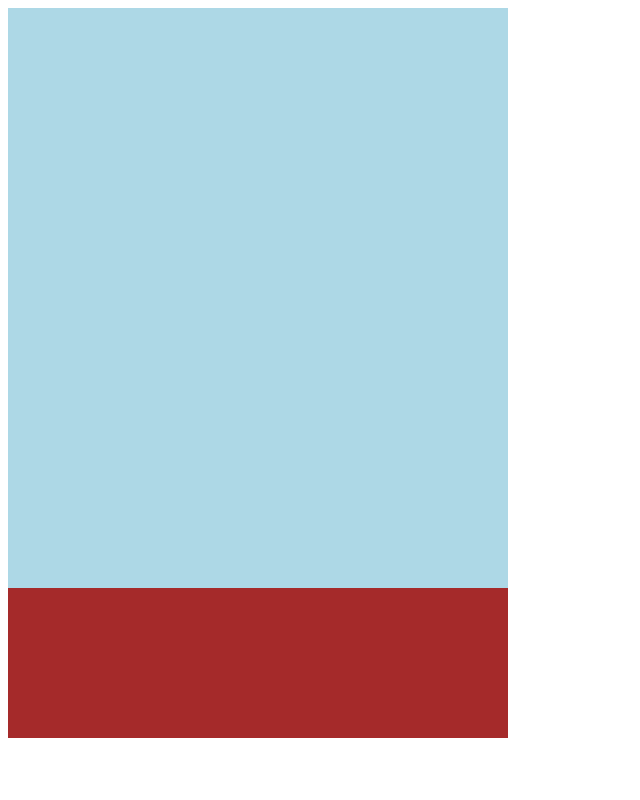
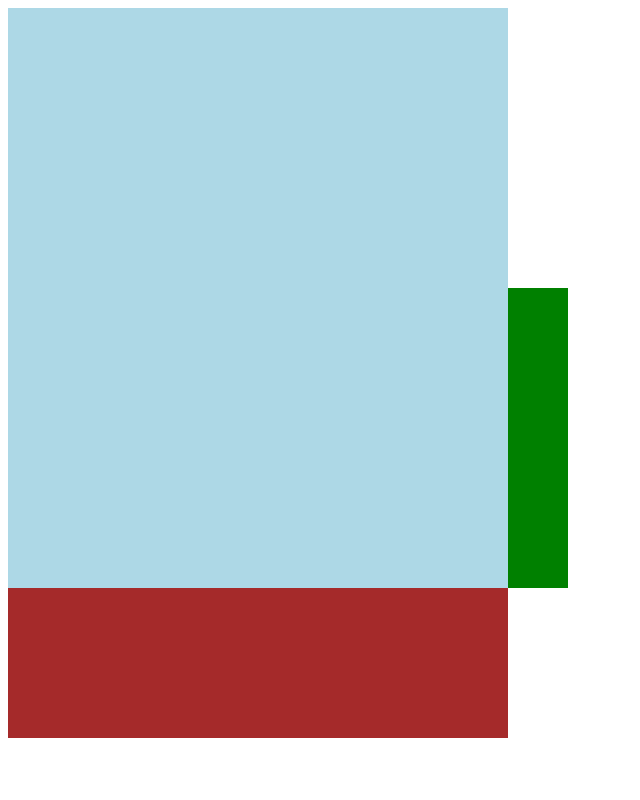
Before and after one commit to kotobuki562/fly_king, a plain HTML site: page index.html in a window 1280 px wide. Shown: the top 800 px of the page, without its empty margins (0-640 px from the left). Drawn offline with Linux system fonts and the light colour scheme.

Commit message:
障害物の作成

```diff
--- a/app.js
+++ b/app.js
@@ -14,10 +14,27 @@ document.addEventListener("DOMContentLoaded", () => {
   }
   let timerId = setInterval(startGame, 20);
 
+  function control(e) {
+    if (e.keyCode === 32) {
+      jump();
+    }
+  }
+
   function jump() {
-    birdBottom += 50;
+    if (birdBottom < 500) birdBottom += 50;
     bird.style.bottom = birdBottom + "px";
     console.log(birdBottom);
   }
   document.addEventListener("keyup", jump);
+
+  function generateObstacle() {
+    let obstacleLeft = 500;
+    let obstacleBottom = 150;
+    const obstacle = document.createElement("div");
+    obstacle.classList.add("obstacle");
+    gameDisplay.appendChild(obstacle);
+    obstacle.style.left = obstacleLeft + "px";
+    obstacle.style.bottom = obstacleBottom + "px";
+  }
+  generateObstacle();
 });
--- a/style.css
+++ b/style.css
@@ -22,3 +22,9 @@
   width: 60px;
   height: 45px;
 }
+.obstacle{
+  background-color: green;
+  width: 60px;
+  height: 300px;
+  position: absolute;
+}
```
